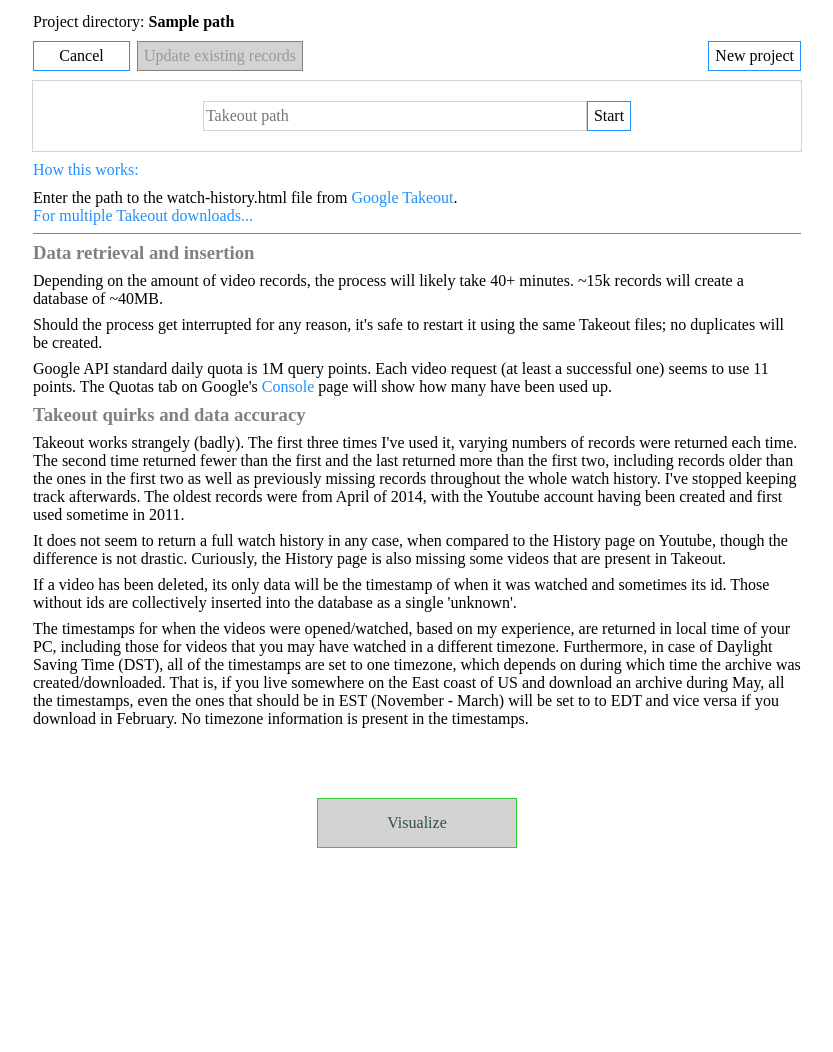
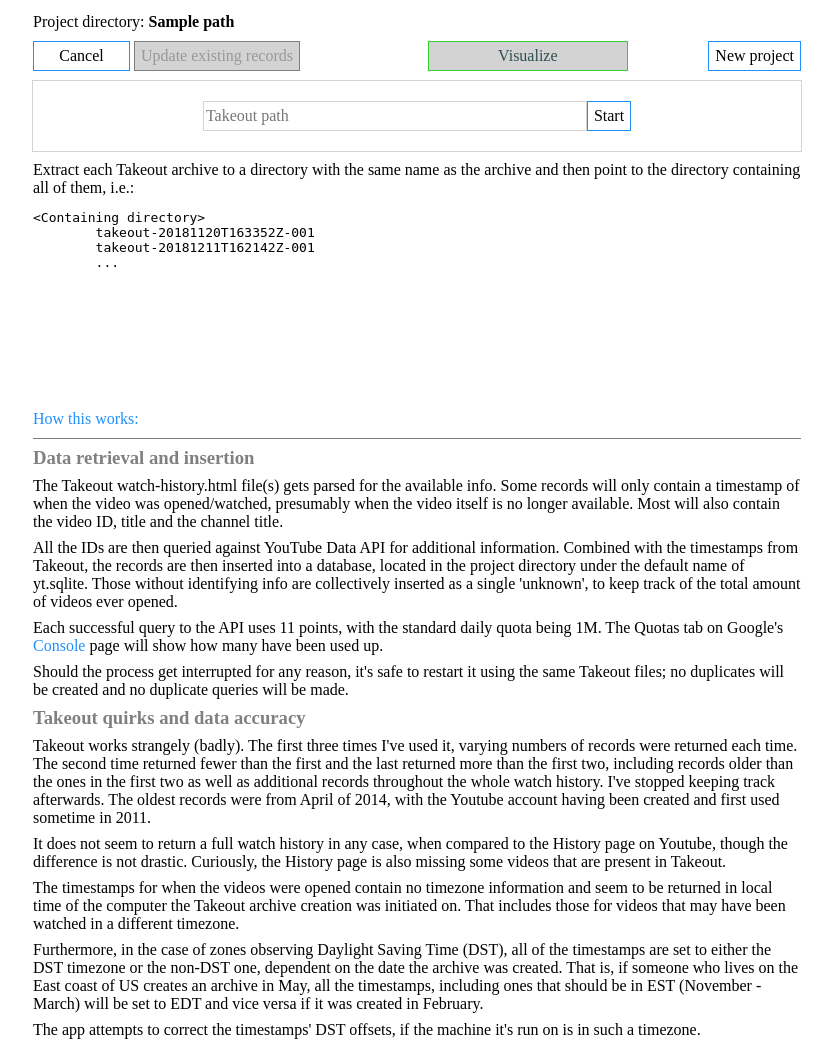
Before and after one commit to VldmrB/youtube-watched, a Flask app: template templates/index.html in a window 1280 px wide. Shown: the whole page, without its empty margins (223-1056 px from the left). Before the commit the page ends 848 px from the top, so only its background shows below. Run offline with Flask 3, Linux system fonts and the light colour scheme; the template is opened without the code that fills it: most values are stand-ins (such as "Sample title", 1, 10 or a date in 2020); parts of the project's set-up code (start-up, migrations or seed data) failed here and were passed over.

Commit message:
- Completely rework SSE events for Takeout insertion/updating and its  Javascript code:    - Add the event attribute to each event to distinguish between which    is a progress bar update, which is a an overall stage of the process    update and which is the final update    - Refactor Javascript code to only have the event listeners assigned    once and hopefully completely avoid duplicate listeners
 - Rely on the visibility css property instead of display to hide/unhide
 certain elements to avoid affecting the layout

 - Remove certain stats from the summary given upon completion of
 Takeout insertion as they're somewhat confusing, difficult to explain
 in a few words and not too important

 - change get_watch_history_files to only work with Takeout archives
 that were extracted to directories with identical names, due to needing
 the information on when the archive was created

```diff
--- a/static/js/manage_takeout.js
+++ b/static/js/manage_takeout.js
@@ -34,6 +34,8 @@ visualizeButton.onclick = function() {
     window.location = "/dash/";
 };
 
+let progress;
+
 function disableOrEnableSomeButtons() {
     for (let i = 0; i < buttonsToDisableWhenWorkingDB.length; i++) {
         if (!buttonsToDisableWhenWorkingDB[i].getAttribute("disabled")) {
@@ -44,117 +46,132 @@ function disableOrEnableSomeButtons() {
     }
 }
 
-function cleanUpProgressBar() {
-    document.querySelector("#progress-bar-container").style.display = "none";
-    takeoutCancelButton.style.display = "none";
+function wipeProgressIndicators(preserveMsg = false) {
+    document.querySelector("#progress-bar-container").style.visibility = "hidden";
+    takeoutCancelButton.style.visibility = "hidden";
     progressBar.style.width = "0%";
     progressBarPercentage.innerHTML = "0%";
-    progressMsg.innerHTML = "";
     progressMsg.style.color = "black";
+    if (!preserveMsg) {progressMsg.innerHTML = "";}
 }
+
+function closeEventSource() {
+    try {
+        progress.close();
+        console.log('Closed event source')
+    } catch(err) {
+        console.log('Event source already closed')
+    }
+}
+
+function cleanUpAfterTakeoutInsertion() {
+    takeoutCancelButton.style.visibility = "hidden";
+    closeEventSource();
+}
+
+function closeEventStreamServerSide() {
+    let AJAX = new XMLHttpRequest();
+    AJAX.open("POST", "stop_event_stream");
+    AJAX.setRequestHeader("Content-type", "application/x-www-form-urlencoded");
+    AJAX.send();
+}
+
+function makeCancelButtonCancel() {
+    takeoutCancelButton.setAttribute("disabled", "true");
+    progressUnfinishedDBProcessWarning.innerHTML = "Stopping the process, please wait...";
+    let cancelAJAX = new XMLHttpRequest();
+    cancelAJAX.open("POST", "cancel_db_process");
+    cancelAJAX.setRequestHeader("Content-type", "application/x-www-form-urlencoded");
+    function cancelTakeout() {
+        if (cancelAJAX.readyState === 4 && cancelAJAX.status === 200) {
+            progressUnfinishedDBProcessWarning.innerHTML = "";
+            cleanUpAfterTakeoutInsertion();
+            disableOrEnableSomeButtons();
+            if (progressMsg.innerHTML.indexOf("watch-history") !== -1 || progressMsg.innerHTML === "") {
+                // process interrupted before watch-history file(s) parsing was finished, no progress stats to show
+                closeEventStreamServerSide();
+                wipeProgressIndicators();
+            }
+            takeoutCancelButton.removeAttribute("disabled");
+        }
+    }
+    cancelAJAX.addEventListener("readystatechange", cancelTakeout);
+    cancelAJAX.send();
+}
+
+
+// ------------------------ Event Source listeners for various events {Start} ------------------------
+let onEventStage = function(event) {progressMsg.innerHTML = event.data;};
+
+let onEventStats = function(event) {
+    let msgJSON = JSON.parse(event.data);
+    let msgString = "";
+    if (msgJSON.hasOwnProperty("inserted")) {
+        msgString += "Inserted: " + msgJSON["inserted"] + "<br>";
+    }
+    if (msgJSON["updated"] !== 0) {
+        msgString += "Updated: " + msgJSON["updated"] + "<br>";
+    }
+    if (msgJSON["failed_api_requests"] !== 0) {
+        msgString += ("Failed API requests: " + msgJSON["failed_api_requests"] +
+            " (run this again to attempt these 1-2 more times.)" + "<br>");
+    }
+    msgString += "Total in the database: " + msgJSON["records_in_db"];
+
+    progressMsg.innerHTML = msgString;
+    if (addMoreTakeoutButton.getAttribute("disabled")) {
+        disableOrEnableSomeButtons()
+    }
+    cleanUpAfterTakeoutInsertion();
+    wipeProgressIndicators(true);
+    // enable the Visualize button since the DB now has some records
+    if (visualizeButton.disabled === true) {visualizeButton.removeAttribute("disabled");}
+};
+
+let onEventError = function(event) {
+    progressMsg.style.color = "red";
+    progressMsg.innerHTML = event.data;
+    cleanUpAfterTakeoutInsertion();
+};
+
+let onEventMsg = function (event) {
+    let progressVal = event.data + "%";
+    progressBar.style.width = progressVal;
+    progressBarPercentage.innerHTML = progressVal;
+};
+
+function showProgress() {
+    if (this.readyState === 4 && this.status === 200) {
+        if (this.responseText.indexOf("Wait for") !== -1) {
+            if (progressUnfinishedDBProcessWarning.innerHTML === "") {
+                progressUnfinishedDBProcessWarning.innerHTML = this.responseText;
+                setTimeout(function() {progressUnfinishedDBProcessWarning.innerHTML = "";}, 3000);
+            }
+        } else {
+            wipeProgressIndicators(); // reset the progress bar/messages for a fresh round
+            document.querySelector("#progress-bar-container").style.visibility = "visible";
+            takeoutCancelButton.style.visibility = "visible";
+            disableOrEnableSomeButtons();
+            progress.addEventListener("stage", onEventStage);
+            progress.addEventListener("stats", onEventStats);
+            progress.addEventListener("error", onEventError);
+            progress.addEventListener("message", onEventMsg);
+        }
+    }
+}
+// ------------------------ Event Source listeners for various events {End} ------------------------
+
+
+window.addEventListener("beforeunload", closeEventSource);
+takeoutCancelButton.addEventListener("click", makeCancelButtonCancel);
 
 function processTakeout(event) {
     event.preventDefault();
 
     let idOfElementActedOn = this.id;
     let takeoutDirectoryVal = document.querySelector("#takeout-input").value;
-    let progress = new EventSource("/db_progress_stream");
+    progress = new EventSource("/db_progress_stream");
 
-    function closeEventSource() {
-        progress.close();
-    }
-
-    function cleanUpAfterTakeoutInsertion() {
-        disableOrEnableSomeButtons();
-        takeoutCancelButton.style.display = "none";
-        try {
-            closeEventSource();
-        } catch(err) {}
-        window.removeEventListener("beforeunload", closeEventSource);
-    }
-
-    function makeCancelButtonCancel() {
-        takeoutCancelButton.setAttribute("disabled", "true");
-        closeEventSource();
-        progressMsg.innerHTML = "Stopping the process, please wait...";
-        let cancelAJAX = new XMLHttpRequest();
-        cancelAJAX.open("POST", "cancel_db_process");
-        cancelAJAX.setRequestHeader("Content-type", "application/x-www-form-urlencoded");
-        function cancelTakeout() {
-            if (cancelAJAX.readyState === 4 && cancelAJAX.status === 200) {
-                cleanUpAfterTakeoutInsertion();
-                cleanUpProgressBar();
-                takeoutCancelButton.removeAttribute("disabled");
-                takeoutCancelButton.removeEventListener("click", makeCancelButtonCancel);
-            }
-        }
-        cancelAJAX.addEventListener("readystatechange", cancelTakeout);
-        cancelAJAX.send();
-    }
-
-    function showProgress() {
-        if (anAJAX.readyState === 4 && anAJAX.status === 200) {
-            if (anAJAX.responseText.indexOf("Wait for") !== -1) {
-                if (progressUnfinishedDBProcessWarning.innerHTML === "") {
-                    progressUnfinishedDBProcessWarning.innerHTML = anAJAX.responseText;
-                    setTimeout(function() {progressUnfinishedDBProcessWarning.innerHTML = "";}, 3000);
-                    closeEventSource();
-                }
-            } else {
-                cleanUpProgressBar();
-                takeoutCancelButton.style.display = "inline-block";
-                document.querySelector("#progress-bar-container").style.display = "flex";
-                disableOrEnableSomeButtons();
-
-                window.addEventListener("beforeunload", closeEventSource);
-                progress.onmessage = function (event) {
-                    if (event.data.length < 6) {
-                        let progressVal = event.data + "%";
-                        progressBar.style.width = progressVal;
-                        progressBarPercentage.innerHTML = progressVal;
-                    } else {
-                        progressMsg.innerHTML = event.data;
-                        if (event.data.indexOf("records_processed") !== -1) {
-                            progressBar.style.width = "100%";
-                            progressBarPercentage.innerHTML = "100%";
-                            let msgJSON = JSON.parse(event.data);
-                            let msgString = "Records processed: " + msgJSON["records_processed"];
-                            if (msgJSON.hasOwnProperty("records_inserted")) {
-                                msgString += "<br>Inserted: " + msgJSON["records_inserted"];
-                            }
-                            msgString += "<br>Updated: " + msgJSON["records_updated"];
-
-                            if (msgJSON.hasOwnProperty("records_in_db")) {
-                                msgString += "<br>Total in the database: " + msgJSON["records_in_db"];
-                                if (visualizeButton.getAttribute("disabled")) {
-                                    visualizeButton.removeAttribute("disabled");
-                                }
-                            }
-                            if (msgJSON.hasOwnProperty("failed_api_requests") &&
-                                msgJSON["failed_api_requests"] !== 0) {
-                                msgString += ("<br>Failed API requests: " + msgJSON["failed_api_requests"] +
-                                    " (run this again to attempt these 1-2 more times.)");
-                            }
-                            if (msgJSON.hasOwnProperty("dead_records") && msgJSON["dead_records"] !== 0) {
-                                msgString += ("<br>Videos with no identifying info: " + msgJSON["dead_records"] +
-                                    " (added as unknown)");
-                            }
-                            progressMsg.innerHTML = msgString;
-                            cleanUpAfterTakeoutInsertion();
-                            takeoutCancelButton.removeEventListener("click", makeCancelButtonCancel);
-
-                        } else if (event.data.indexOf("Error") !== -1) {
-                            progressMsg.style.color = "red";
-                            cleanUpAfterTakeoutInsertion();
-                            takeoutCancelButton.removeEventListener("click", makeCancelButtonCancel);
-                        }
-                    }
-                };
-            }
-        }
-    }
-
-    takeoutCancelButton.addEventListener("click", makeCancelButtonCancel);
 
     let anAJAX = new XMLHttpRequest();
     if (idOfElementActedOn === "takeout-form") {
--- a/static/main.css
+++ b/static/main.css
@@ -32,15 +32,12 @@ div>#project-buttons {
 }
 
 #all-buttons>button {
-    margin-left: auto;
+    /*margin-left: auto;*/
 }
 
 #all-buttons {
     display: flex;
-}
-
-#takeout-buttons>button {
-    margin-right: 3px;
+    justify-content: space-between;
 }
 
 .path {
@@ -49,6 +46,10 @@ div>#project-buttons {
 
 .hidden {
     display: none;
+}
+
+.invisible {
+    visibility: hidden;
 }
 
 form {
@@ -102,11 +103,12 @@ h1, h3 {
 }
 
 #db-progress {
+    height: 100px;
     margin: 20px 0;
 }
 
 #progress-bar-container {
-    display: none;
+    visibility: hidden;
     flex-direction: row;
     align-items: center;
 }
@@ -182,12 +184,11 @@ input:not([type=submit]) {
 
 #visualize-button {
     width: 200px;
-    height: 50px;
     border: 1px solid limegreen;
     background-color: white;
     color: limegreen;
     transition: 0.05s;
-    margin: 50px auto;
+    /*margin-right: 200px;*/
 }
 
 #visualize-button:hover:enabled {
--- a/templates/help/takeout_help.html
+++ b/templates/help/takeout_help.html
@@ -1,43 +1,30 @@
     <a href="#" id="takeout-help-link" class="link-btn">How this works{{ ':' if description or not db else '...' }}</a>
 <div id="takeout-help" class="{{ '' if description or not db else 'hidden' }}">
-    <div class="help-item">
-        <div id="takeout-single-file-description">
-            Enter the path to the watch-history.html file from
-            <a class="link-btn link-btn:visited"
-               href="https://takeout.google.com/settings/takeout"
-               target="_blank">Google Takeout</a>.
-            <br>
-            <a href="#" id="multiple-files-link" class="link-btn">For multiple Takeout downloads...</a>
-        </div>
-        <div id="takeout-multiple-files-description" class="hidden">
-                Extract each Takeout archive to a directory with the same name as the
-                archive and then point to the directory containing all of them, i.e.:
-            <pre>
-    &lt;Containing directory&gt;
-        takeout-20181120T163352Z-001
-        takeout-20181211T162142Z-001
-            </pre>
-        </div>
-    </div>
     <hr>
     <div class="help-item">
         <h3>Data retrieval and insertion</h3>
         <p>
-            Depending on the amount of video records, the process will likely take 40+ minutes. ~15k records
-            will create a database of ~40MB.
+            The Takeout watch-history.html file(s) gets parsed for the available info. Some records will only contain a
+            timestamp of when the video was opened/watched, presumably when the video itself is no longer available.
+            Most will also contain the video ID, title and the channel title.
         </p>
         <p>
-            Should the process get interrupted for any reason, it's safe to restart it using the same Takeout
-            files; no duplicates will be created.
+            All the IDs are then queried against YouTube Data API for additional information. Combined with the
+            timestamps from Takeout, the records are then inserted into a database, located in the project directory
+            under the default name of yt.sqlite. Those without identifying info are collectively inserted
+            as a single 'unknown', to keep track of the total amount of videos ever opened.
         </p>
         <p>
-            Google API standard daily quota is 1M query points. Each video request (at least a successful one)
-            seems to use 11 points. The Quotas tab on Google's
+            Each successful query to the API uses 11 points, with the standard daily quota being 1M.
+            The Quotas tab on Google's
             <a class="link-btn link-btn:visited"
                href="https://console.developers.google.com/apis/api/youtube.googleapis.com/overview"
                target="_blank">Console</a>
             page will show how many have been used up.
-
+        </p>
+        <p>
+            Should the process get interrupted for any reason, it's safe to restart it using the same Takeout
+            files; no duplicates will be created and no duplicate queries will be made.
         </p>
     </div>
     <div class="help-item">
@@ -45,7 +32,7 @@
         <p>
             Takeout works strangely (badly). The first three times I've used it, varying numbers of records were
             returned each time. The second time returned fewer than the first and the last returned more than the
-            first two, including records older than the ones in the first two as well as previously missing records
+            first two, including records older than the ones in the first two as well as additional records
             throughout the whole watch history. I've stopped keeping track afterwards.
             The oldest records were from April of 2014, with the Youtube account having been created and first
             used sometime in 2011.
@@ -56,23 +43,22 @@
             present in Takeout.
         </p>
         <p>
-            If a video has been deleted, its only data will be the timestamp of when it was watched and
-            sometimes its id. Those without ids are collectively inserted into the database as a single 'unknown'.
+            The timestamps for when the videos were opened contain no timezone information and seem to be
+            returned in local time of the computer the Takeout archive creation was initiated on. That includes those
+            for videos that may have been watched in a different timezone.
         </p>
         <p>
-            The timestamps for when the videos were opened/watched, based on my experience, are returned in local
-            time of your PC, including those for videos that you may have watched in a different timezone.
-
-            Furthermore, in case of Daylight Saving Time (DST), all of the timestamps are set to one
-            timezone, which depends on during which time the archive was created/downloaded. That is, if you
-            live somewhere on the East coast of US and download an archive during May, all the timestamps, even the
-            ones that should be in EST (November - March) will be set to to EDT and vice versa if you download in
-            February. No timezone information is present in the timestamps.
+            Furthermore, in the case of zones observing Daylight Saving Time (DST), all of the timestamps are set to
+            either the DST timezone or the non-DST one, dependent on the date the archive was created. That
+            is, if someone who lives on the East coast of US creates an archive in May, all the timestamps, including
+            ones that should be in EST (November - March) will be set to EDT and vice versa if it was created in
+            February.
+        </p>
+        <p>
+            The app attempts to correct the timestamps' DST offsets, if the machine it's run on is in such a timezone.
         </p>
     </div>
     <script>
-        toggleElementVisibility('multiple-files-link', "takeout-multiple-files-description",
-            "For multiple Takeout downloads:");
         toggleElementVisibility("takeout-help-link", "takeout-help",
             "How this works{{ '...' if description or not db else ':' }}");
     </script>
--- a/templates/index.html
+++ b/templates/index.html
@@ -10,15 +10,15 @@
             Project directory: <span class="path">{{ path }}</span>
         </div>
     </div>
-
     <div id="takeout-section" data-full="{{ 'True' if db else '' }}">
         <div id="all-buttons">
             <div id="takeout-buttons">
                     <button id="takeout-setup-button" class="button">Add Takeout</button>
                     <button id="update-records-button" class="button" {{ 'disabled' if not db else '' }}>
                         Update existing records</button>
-                    <button id="takeout-cancel-button" class="button-cancel hidden">Stop</button>
+                    <button id="takeout-cancel-button" class="button-cancel invisible">Stop</button>
             </div>
+            <button id="visualize-button" class="button" {{ 'disabled' if not db else '' }}>Visualize</button>
             <button id="new-project-button" class="button">New project</button>
         </div>
         <div id="takeout-setup" class="{{ 'hidden' if db else '' }}">
@@ -27,7 +27,14 @@
                 <input id="takeout-input" name="takeout-dir" placeholder="Takeout path" required>
                 <input class="button" type="submit" value="Start">
             </form>
-            {% include "help/takeout_help.html" %}
+            <div>
+                Extract each Takeout archive to a directory with the same name as the
+                archive and then point to the directory containing all of them, i.e.:
+                <pre>&lt;Containing directory&gt;
+<!--             -->        takeout-20181120T163352Z-001
+<!--             -->        takeout-20181211T162142Z-001
+<!--             -->        ...</pre>
+            </div>
         </div>
         <div id="db-progress">
             <div id="progress-bar-container">
@@ -40,8 +47,6 @@
             <div id="wait-for-db"></div>
         </div>
     </div>
-    <div id="visualize-button-container">
-        <button id="visualize-button" {{ "" if db else "disabled" }}>Visualize</button>
-    </div>
+    {% include "help/takeout_help.html" %}
     <script src="{{ url_for('static', filename='js/manage_takeout.js') }}"></script>
 {% endblock %}
--- a/write_to_sql.py
+++ b/write_to_sql.py
@@ -496,7 +496,6 @@ def insert_videos(conn, records: dict, api_auth, verbosity=1):
 
     # due to its made up ID, the unknown record is best handled manually
     if 'unknown' in records:
-        records_passed += 1
         unknown_record = records.pop('unknown')
         unknown_record['id'] = 'unknown'
         unknown_record['title'] = 'unknown'
@@ -508,6 +507,7 @@ def insert_videos(conn, records: dict, api_auth, verbosity=1):
             add_channel(conn, 'unknown', 'unknown', verbosity_level_2)
         if 'unknown' not in video_ids:
             add_video(conn, unknown_record, verbosity_level_2)
+            inserted += 1
         for timestamp in unknown_timestamps:
             if timestamp not in timestamps['unknown']:
                 add_time(conn, timestamp, 'unknown', verbosity_level_3)
@@ -519,7 +519,8 @@ def insert_videos(conn, records: dict, api_auth, verbosity=1):
         if records_passed % sub_percent_int == 0:
             if verbosity_level_1:
                 print(f'Processing entry # {records_passed}')
-            yield (records_passed // sub_percent) / 10
+            yield ((records_passed // sub_percent) / 10,
+                   updated, failed_api_requests)
         record['id'] = video_id
 
         if video_id not in video_ids or video_id in failed_requests_ids:
@@ -669,7 +670,6 @@ def insert_videos(conn, records: dict, api_auth, verbosity=1):
                "records_in_db": len(video_ids),
                "failed_api_requests": failed_api_requests,
                "dead_records": dead}
-    yield json.dumps(results)
 
     logger.info(json.dumps(results, indent=4))
     logger.info('\n' + '-'*100 + f'\nPopulating finished')
```
Also changed, not shown: convert_takeout.py (+4 -10 lines), manage_records/views.py (+82 -43 lines).
